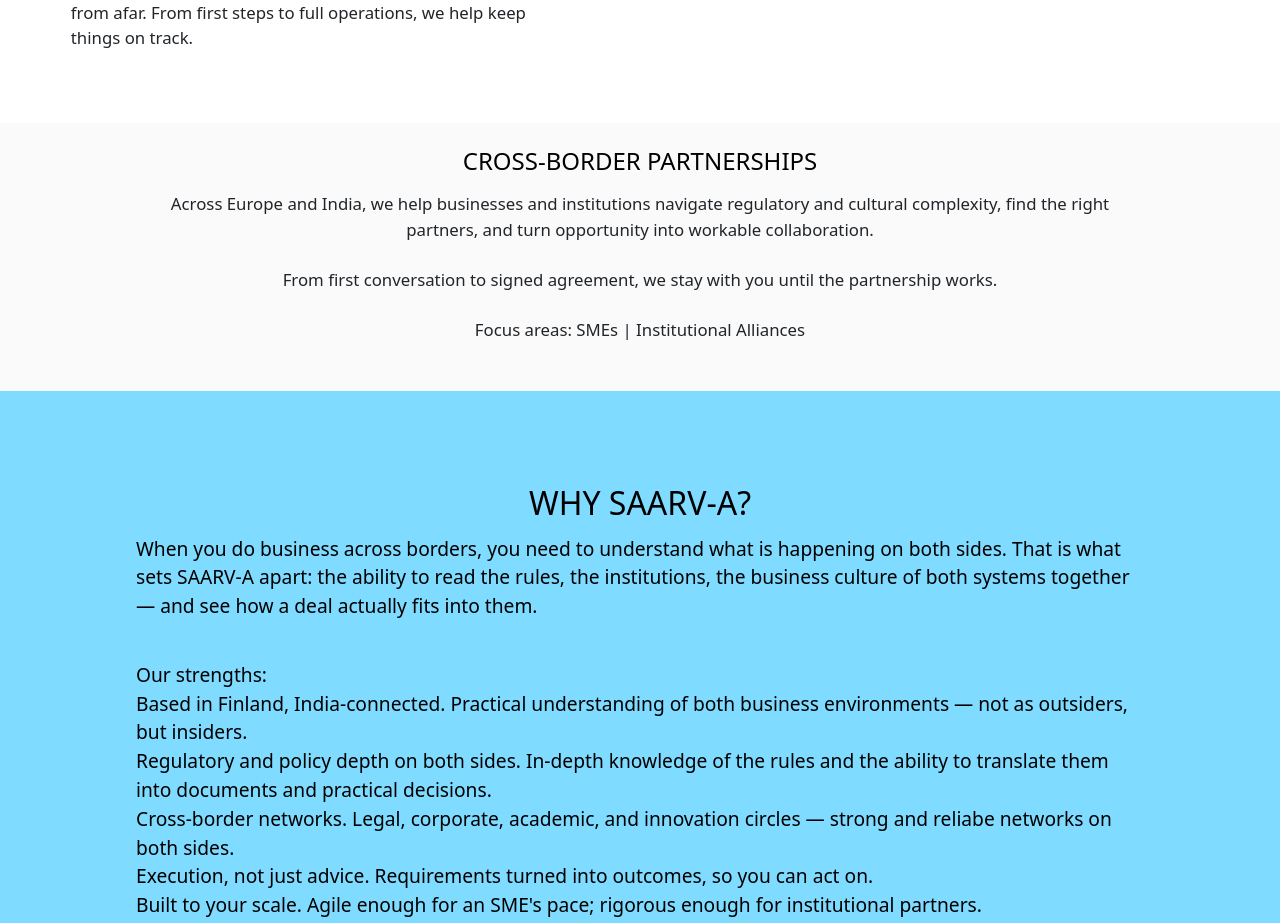
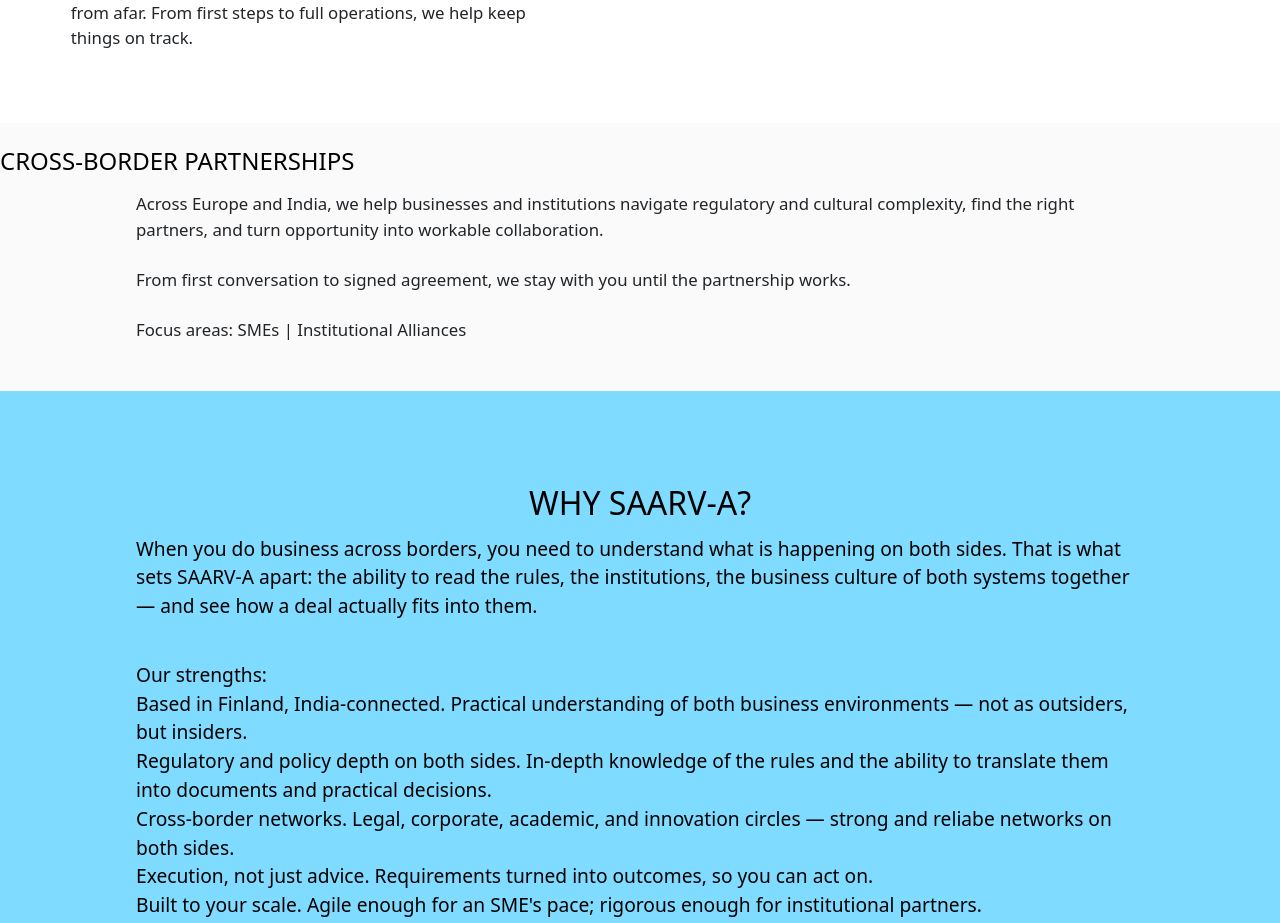
Before and after one commit to SaarvWeb/saarvweb.github.io, a plain HTML site: page index.html in a window 1280 px wide. Shown: the part 2600-3523 px from the top of the page. Drawn offline with nearby package versions, Linux system fonts and the light colour scheme.

Commit message:
Refactor CROSS-BORDER PARTNERSHIPS section layout

```diff
--- a/index.html
+++ b/index.html
@@ -136,32 +136,17 @@
         </div>
 </div>
 
-    <div class="row">
-
-        <div class="col-12 text-center py-4">
-
-          <h3 class="fs-4 text-body-emphasis">CROSS-BORDER PARTNERSHIPS</h3>
-
+    <div class="row"> <div class="col-12 text-start py-4">  <h3 class="fs-4 text-body-emphasis">CROSS-BORDER PARTNERSHIPS</h3>
          <p class="lead mx-auto p-2" style="width: 80%; font-size: 1.05rem;">
-
            Across Europe and India, we help businesses and institutions navigate regulatory
-
            and cultural complexity, find the right partners, and turn opportunity into workable collaboration.
-
            <br><br>
-
            <strong>From first conversation to signed agreement, we stay with you until the partnership works.</strong>
-
            <br><br>
-
            <strong>Focus areas:</strong> SMEs | Institutional Alliances
-
          </p>
-
        </div>
-
      </div>
-
 </div>
 
       <!-- ---------- Why Saarv section ---------- -->
```
Lines whose indentation alone changed are shown as unchanged.
